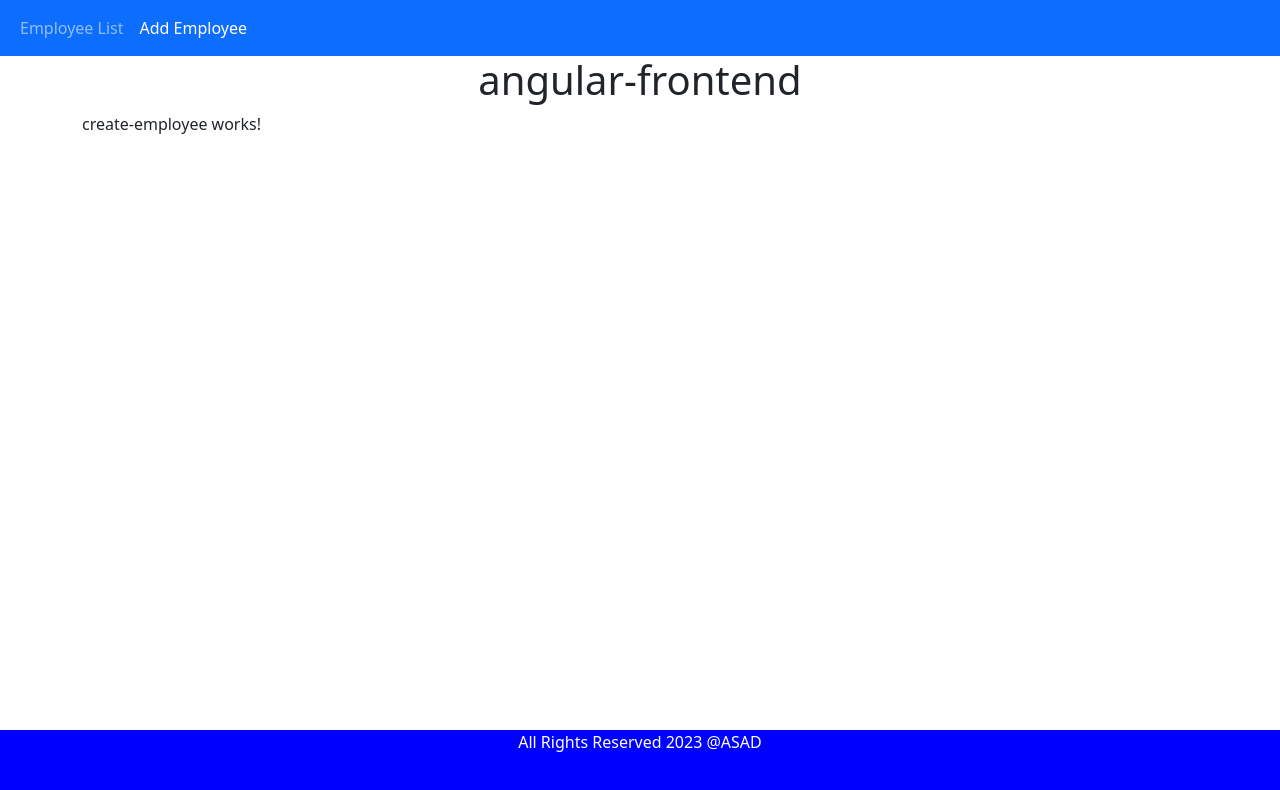
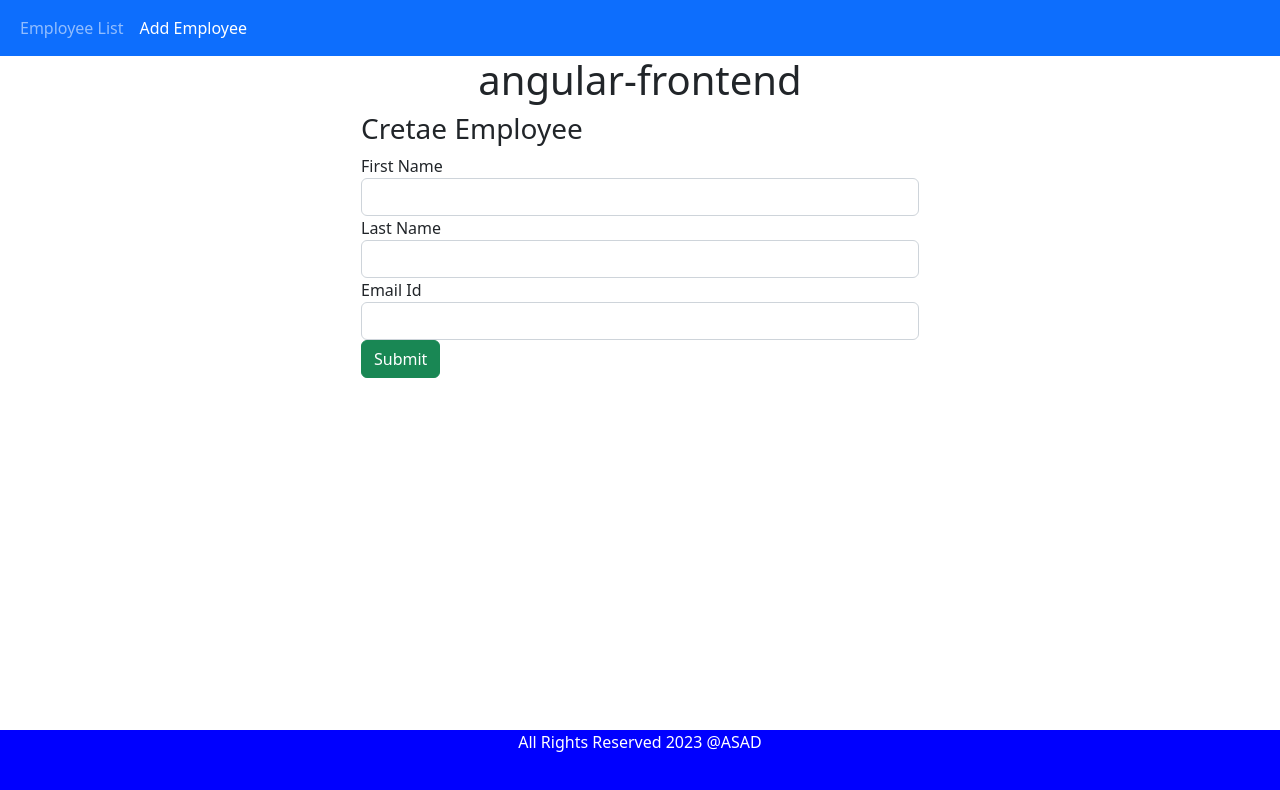
Before and after one commit to Asadujjaman47/angular-frontend-for-CURD, an Angular app: page /create-employee in a window 1280 px wide. Shown: the top 790 px of the page. Built offline with nearby package versions, Linux system fonts and the light colour scheme.

Commit message:
Angular Create Employee Form Handling

```diff
--- a/src/app/app.module.ts
+++ b/src/app/app.module.ts
@@ -6,6 +6,7 @@
 import { AppComponent } from './app.component';
 import { EmployeeListComponent } from './employee-list/employee-list.component';
 import { CreateEmployeeComponent } from './create-employee/create-employee.component';
+import { FormsModule } from '@angular/forms';
 
 @NgModule({
   declarations: [
@@ -16,7 +17,8 @@
   imports: [
     BrowserModule,
     AppRoutingModule,
-    HttpClientModule
+    HttpClientModule,
+    FormsModule
   ],
   providers: [],
   bootstrap: [AppComponent]
--- a/src/app/create-employee/create-employee.component.html
+++ b/src/app/create-employee/create-employee.component.html
@@ -1 +1,28 @@
-<p>create-employee works!</p>
+<div class="col-md-6 offset-md-3">
+
+  <h3> Cretae Employee </h3>
+
+  <form (ngSubmit) = "onSubmit()">
+
+    <div class="form-group">
+      <label> First Name </label>
+      <input type="text" class ="form-control" id = "firstName"
+          [(ngModel)] = "employee.firstName" name = "firstName">
+    </div>
+
+    <div class="form-group">
+      <label> Last Name </label>
+      <input type="text" class ="form-control" id = "lastName"
+          [(ngModel)] = "employee.lastName" name = "lastName">
+    </div>
+
+    <div class="form-group">
+      <label> Email Id </label>
+      <input type="text" class ="form-control" id = "emailId"
+          [(ngModel)] = "employee.emailId" name = "emailId">
+    </div>
+
+    <button class="btn btn-success" type="submit">Submit</button>
+
+  </form>
+</div>
--- a/src/app/create-employee/create-employee.component.ts
+++ b/src/app/create-employee/create-employee.component.ts
@@ -1,3 +1,4 @@
+import { Employee } from './../employee';
 import { Component } from '@angular/core';
 
 @Component({
@@ -7,4 +8,10 @@
 })
 export class CreateEmployeeComponent {
 
+  employee : Employee = new Employee();
+
+  onSubmit() {
+    console.log(this.employee);
+  }
+
 }
```
